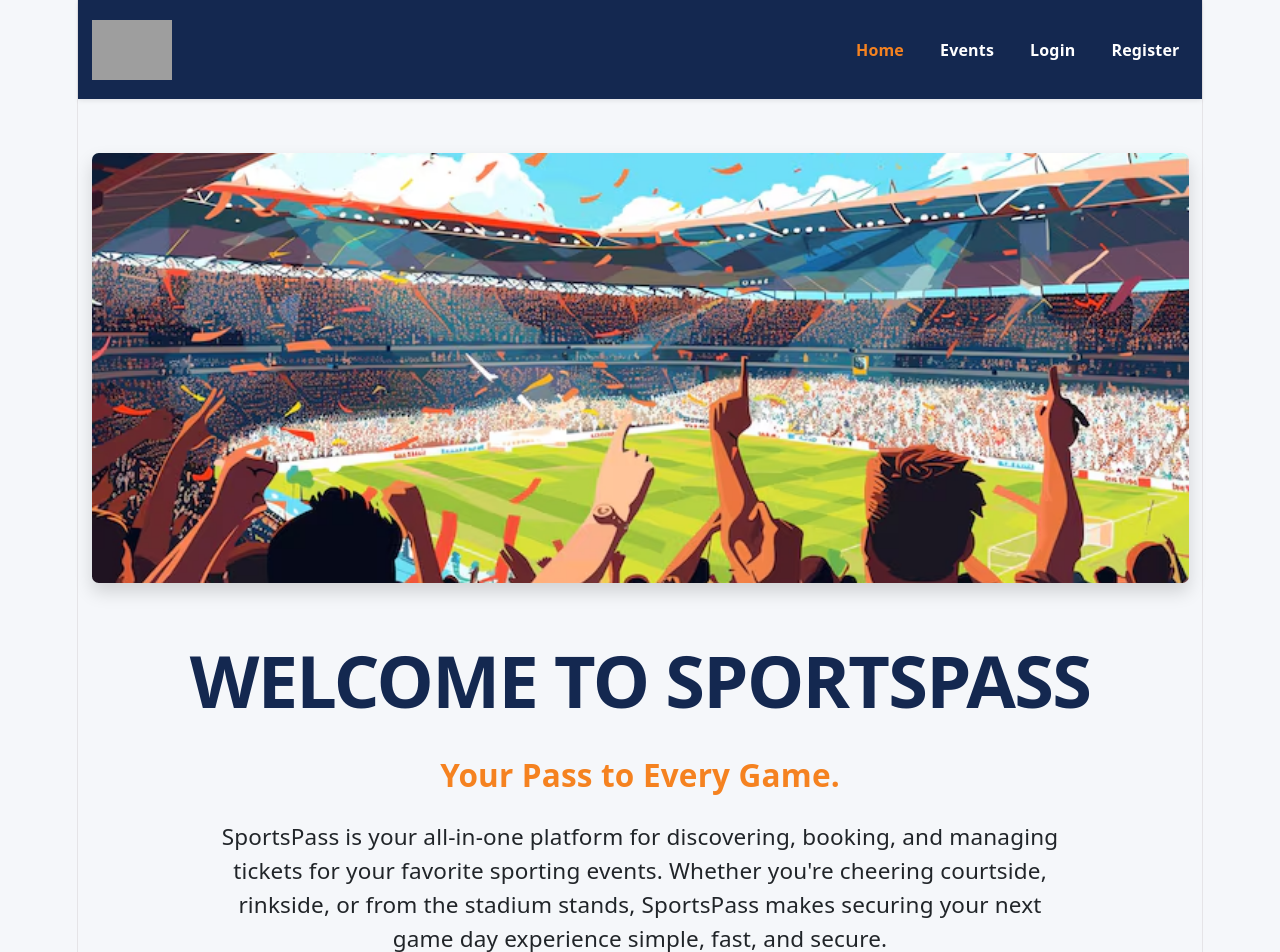
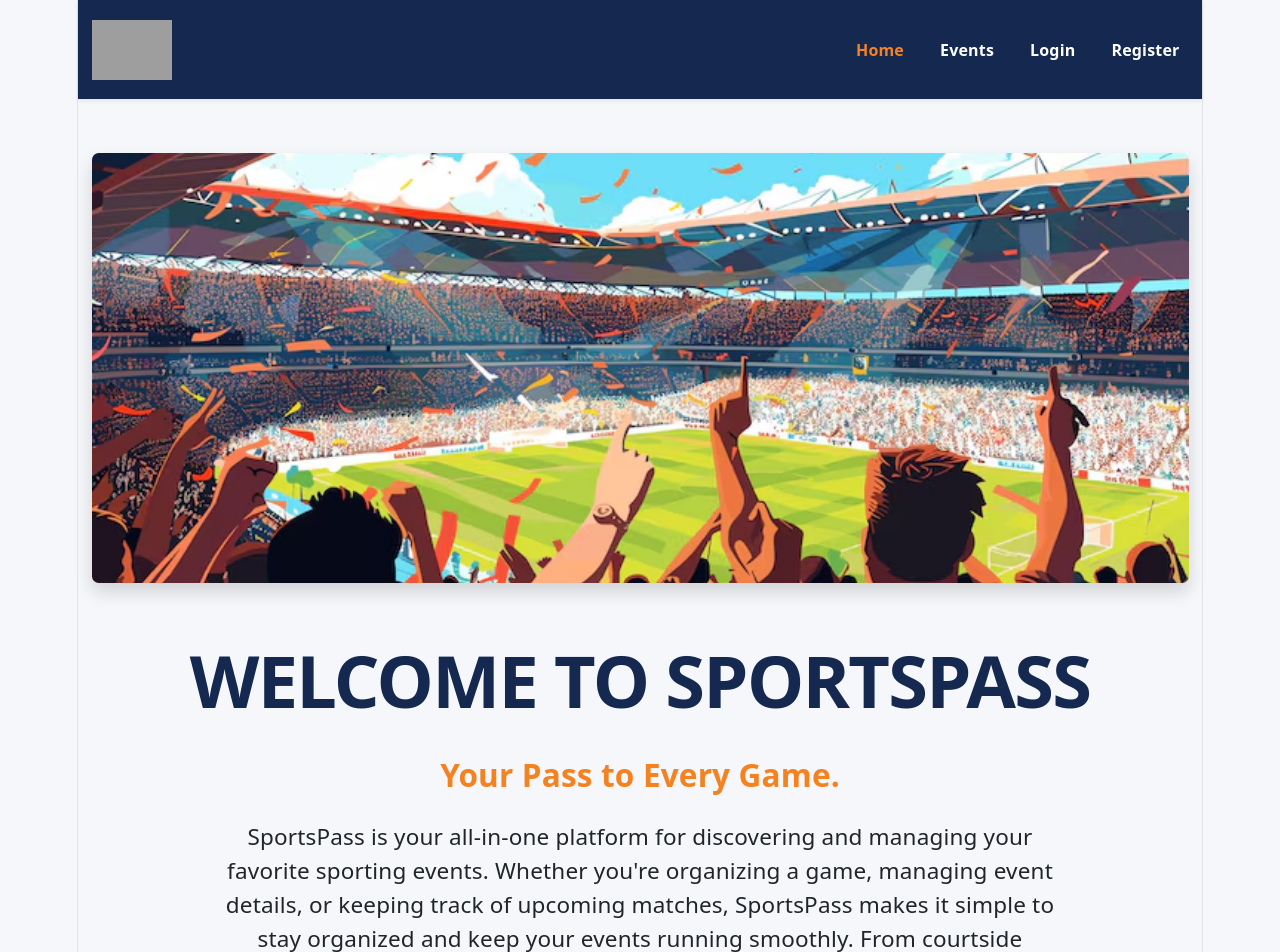
Before and after one commit to rsonas/COMP229_GROUP_PROJECT, a React app in the folder frontend/: page / in a window 1280 px wide. Shown: the top 952 px of the page. Built offline with nearby package versions, Linux system fonts and the light colour scheme; no server answers; grey boxes are pictures that could not be loaded; the HTML template or start-up script is replaced by a standard one.

Commit message:
Updated site description

```diff
--- a/frontend/src/pages/Home.jsx
+++ b/frontend/src/pages/Home.jsx
@@ -48,11 +48,13 @@ const Home = () => {
                         maxWidth: "850px"
                     }}
                 >
-                    SportsPass is your all-in-one platform for discovering,
-                    booking, and managing tickets for your favorite sporting
-                    events. Whether you're cheering courtside, rinkside,
-                    or from the stadium stands, SportsPass makes securing
-                    your next game day experience simple, fast, and secure.
+                    SportsPass is your all-in-one platform for discovering and
+                    managing your favorite sporting events. Whether you're organizing
+                    a game, managing event details, or keeping track of upcoming matches,
+                    SportsPass makes it simple to stay organized and keep your events
+                    running smoothly. From courtside competitions to rinkside matchups
+                    and stadium games, SportsPass provides an easy and efficient way to
+                    manage your sporting events in one place.
                 </p>
 
             </div>
```
